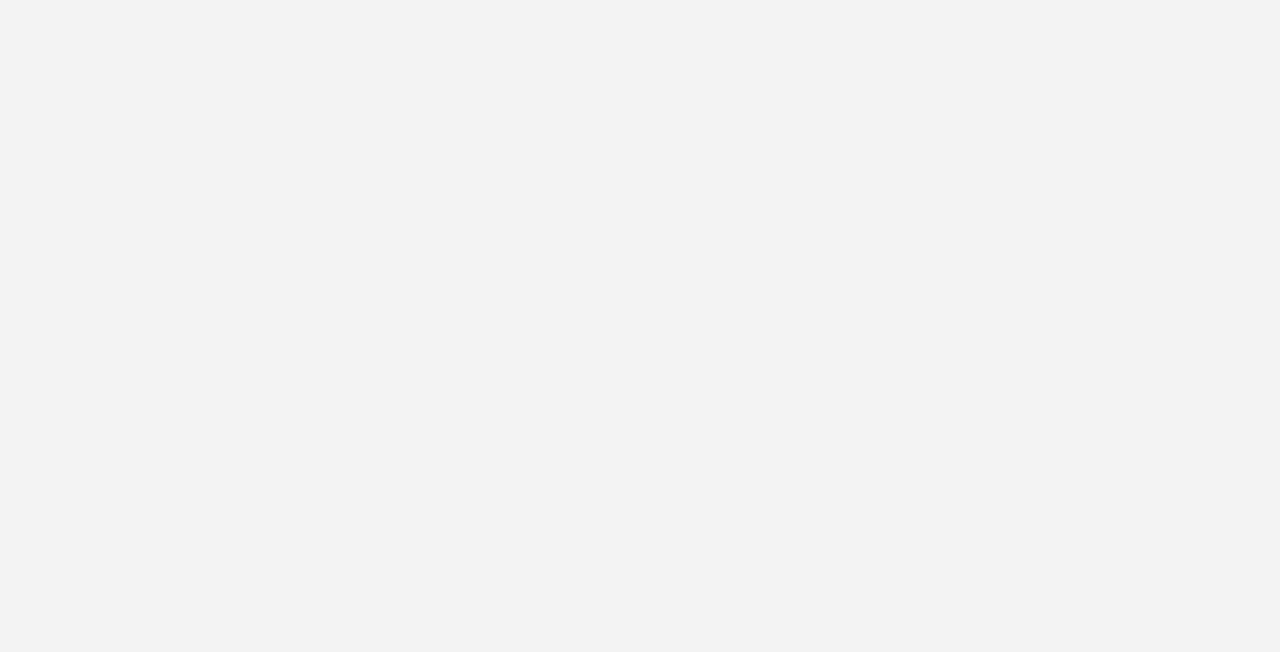
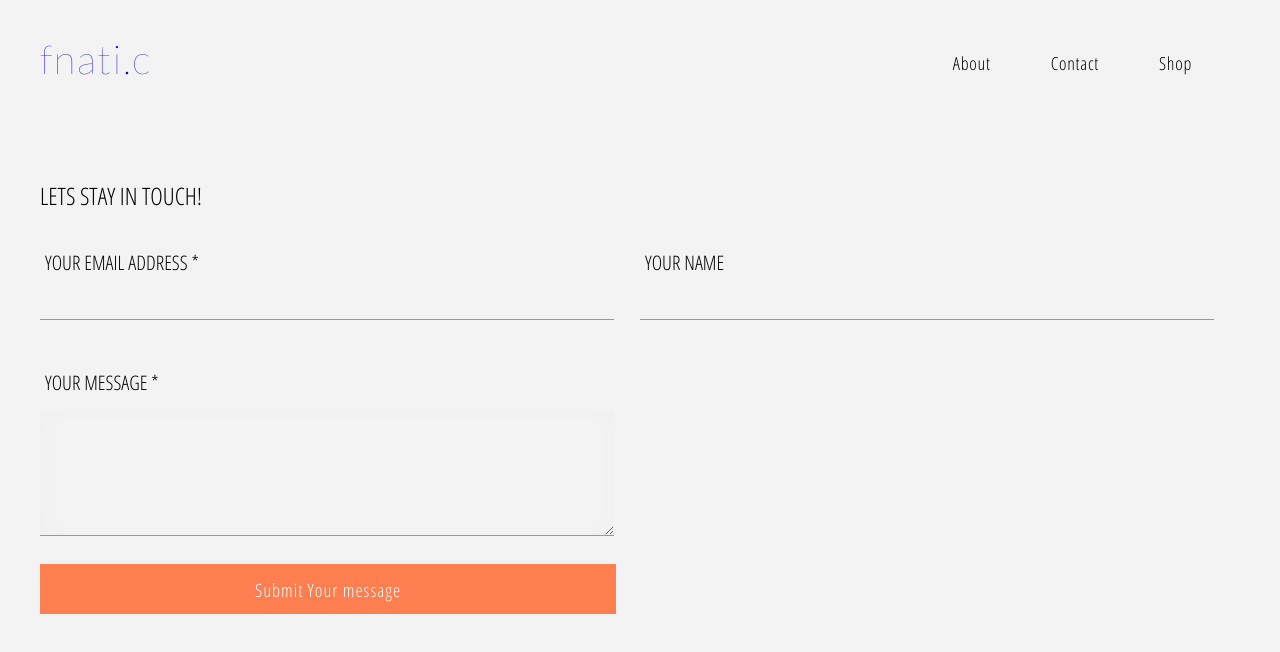
Before and after one commit to FionnT/Paula, a React (Create React App) app: page /contact in a window 1280 px wide. Shown: the top 652 px of the page. Built offline with nearby package versions, Linux system fonts and the light colour scheme.

Commit message:
Added contacts page frontend

```diff
--- a/package.json
+++ b/package.json
@@ -9,9 +9,11 @@
     "node-sass": "^4.13.0",
     "react": "^16.12.0",
     "react-dom": "^16.12.0",
+    "react-dropzone": "^10.2.1",
     "react-lazyload": "^2.6.5",
     "react-router-dom": "^5.1.2",
-    "react-scripts": "3.3.0"
+    "react-scripts": "3.3.0",
+    "superagent": "^5.2.2"
   },
   "scripts": {
     "start": "react-scripts start",
--- a/src/components/atoms/index.js
+++ b/src/components/atoms/index.js
@@ -1,3 +1,7 @@
 import ChevronNavigation from "./chevron-navigation"
+import Input from "./input"
 
-export { ChevronNavigation }
+export {
+  ChevronNavigation,
+  Input
+}
--- /dev/null
+++ b/src/components/atoms/input/index.jsx
@@ -0,0 +1,13 @@
+import React from "react"
+import "./styles.sass"
+
+export default function Input(props) {
+  const textController = props.textController.bind(this)
+  const { type, placeholder } = props
+  return (
+    <div className={type}>
+      <p>{placeholder}</p>
+      {type !== "text" ? <input onInput={textController} type={type} /> : <textarea type={type} onInput={textController}></textarea>}
+    </div>
+  )
+}
--- /dev/null
+++ b/src/components/molecules/form/index.jsx
@@ -0,0 +1,41 @@
+import React, { Component } from "react"
+import { Input } from "../../atoms"
+
+class Form extends Component {
+  state = {
+    email: undefined,
+    name: undefined,
+    text: undefined
+  }
+  submit = () => {
+    for (let item in this.state) {
+      let textEntry = this.state[item]
+      if (textEntry && textEntry !== "") {
+        //continue
+      } else if (item === "name") continue
+      else return false
+    }
+    console.log(this.state)
+  }
+
+  textChange = event => {
+    const update = {}
+    let text = event.target.value
+    let field = event.target.attributes.type.value
+    update[field] = text
+    if (this.state[field] !== text) this.setState(update)
+  }
+
+  render() {
+    return (
+      <React.Fragment>
+        <Input type="email" textController={this.textChange} placeholder="Your email address *" />
+        <Input type="name" textController={this.textChange} placeholder="Your name" />
+        <Input type="text" textController={this.textChange} placeholder="Your message *" />
+        <button onClick={this.submit}>Submit Your message</button>
+      </React.Fragment>
+    )
+  }
+}
+
+export default Form
--- a/src/components/molecules/index.js
+++ b/src/components/molecules/index.js
@@ -1,4 +1,9 @@
 import Navigation from "./navigation"
 import Photoshoot from "./photoshoot"
+import Form from "./form"
 
-export { Navigation, Photoshoot }
+export {
+  Form,
+  Navigation,
+  Photoshoot
+}
--- a/src/components/molecules/navigation/index.jsx
+++ b/src/components/molecules/navigation/index.jsx
@@ -56,7 +56,7 @@ const Navigation = () => {
             <Link to="/about">About</Link>
           </li>
           <li>
-            <Link to="/">Contact</Link>
+            <Link to="/contact">Contact</Link>
           </li>
           <li>
             <Link to="/">Shop</Link>
--- a/src/index.js
+++ b/src/index.js
@@ -5,7 +5,7 @@
 import React from "react"
 import { BrowserRouter, Switch, Route, Redirect } from "react-router-dom"
 import ReactDOM from "react-dom"
-import { Home, About } from "./pages"
+import { About, Contact, Home } from "./pages"
 import * as serviceWorker from "./serviceWorker"
 import "./styles/global.sass"
 
@@ -21,6 +21,7 @@ const App = () => {
         </Route>
         <Route path="/shoot/:shootname" component={Home} />
         <Route path="/about" component={About} />
+        <Route path="/contact" component={Contact} />
       </Switch>
     </BrowserRouter>
   )
--- /dev/null
+++ b/src/pages/contact/index.jsx
@@ -0,0 +1,16 @@
+import React from "react"
+import { Navigation, Form } from "../../components/molecules"
+
+import "./styles.sass"
+
+export default function Contact() {
+  return (
+    <React.Fragment>
+      <Navigation />
+      <div id="contact">
+        <h1>Lets stay in touch!</h1>
+        <Form />
+      </div>
+    </React.Fragment>
+  )
+}
--- /dev/null
+++ b/src/pages/contact/styles.sass
@@ -0,0 +1,69 @@
+#contact
+  max-width: 1200px
+  margin: 23vh auto 0
+  transition: padding 0.35s ease
+  h1
+    font-family: 'Open Sans Condensed', sans-serif;
+    font-weight: 400;
+    text-align: left;
+    text-transform: uppercase
+    font-size: 1.5em
+    display: block;
+    line-height: 24px;
+    letter-spacing: 0px;
+    position: relative;
+    left: 0;
+    padding-bottom: 25px;
+  div
+    width: 50%
+    height: 15vh
+    padding-top: 2vh
+    display: inline-block
+    position: initial
+    &.text
+      padding-top: 0
+      padding-right: 200px // push button to next line
+      p
+        padding-bottom: 15px
+    p
+      font-family: 'Open Sans Condensed', sans-serif
+      padding-bottom: 5px
+      margin-left: 5px
+      display: inline-block
+      width: 100%
+      font-size: 1.25em
+      font-weight: 300
+      text-transform: uppercase
+    input
+      font-family: 'Open Sans Condensed', sans-serif
+      border: none
+      height: 30%
+      width: 95%
+      outline: none
+      border-bottom: 1px solid #989898
+      background: #F3f3f3
+      font-size: 1.25em
+    textarea
+      font-family: 'Open Sans Condensed', sans-serif
+      width: 95%
+      font-size: 1.25em
+      height: 100%
+      border: none
+      border-bottom: 1px solid #989898
+      box-shadow: 0px 0px 15px 0px inset #efefef
+      background: #f3f3f3
+      &:active, &:focus
+        outline: none
+  button
+    font-size: 1.15em
+    letter-spacing: 1px
+    color: white
+    font-family: 'Open Sans Condensed', sans-serif
+    width: 48%
+    height: 50px
+    background: #FF7F50
+    border: none
+    margin-top: 3vh
+    cursor: pointer
+    &:active, &:focus
+      outline: none
--- a/src/pages/index.js
+++ b/src/pages/index.js
@@ -1,4 +1,9 @@
 import Home from "./home"
 import About from "./about"
+import Contact from "./contact"
 
-export { Home, About }
+export {
+  Home,
+  About,
+  Contact
+}
```
Also changed, not shown: src/components/atoms/input/styles.sass (added), 1 other file (tests, documents, lock files or other folders).
